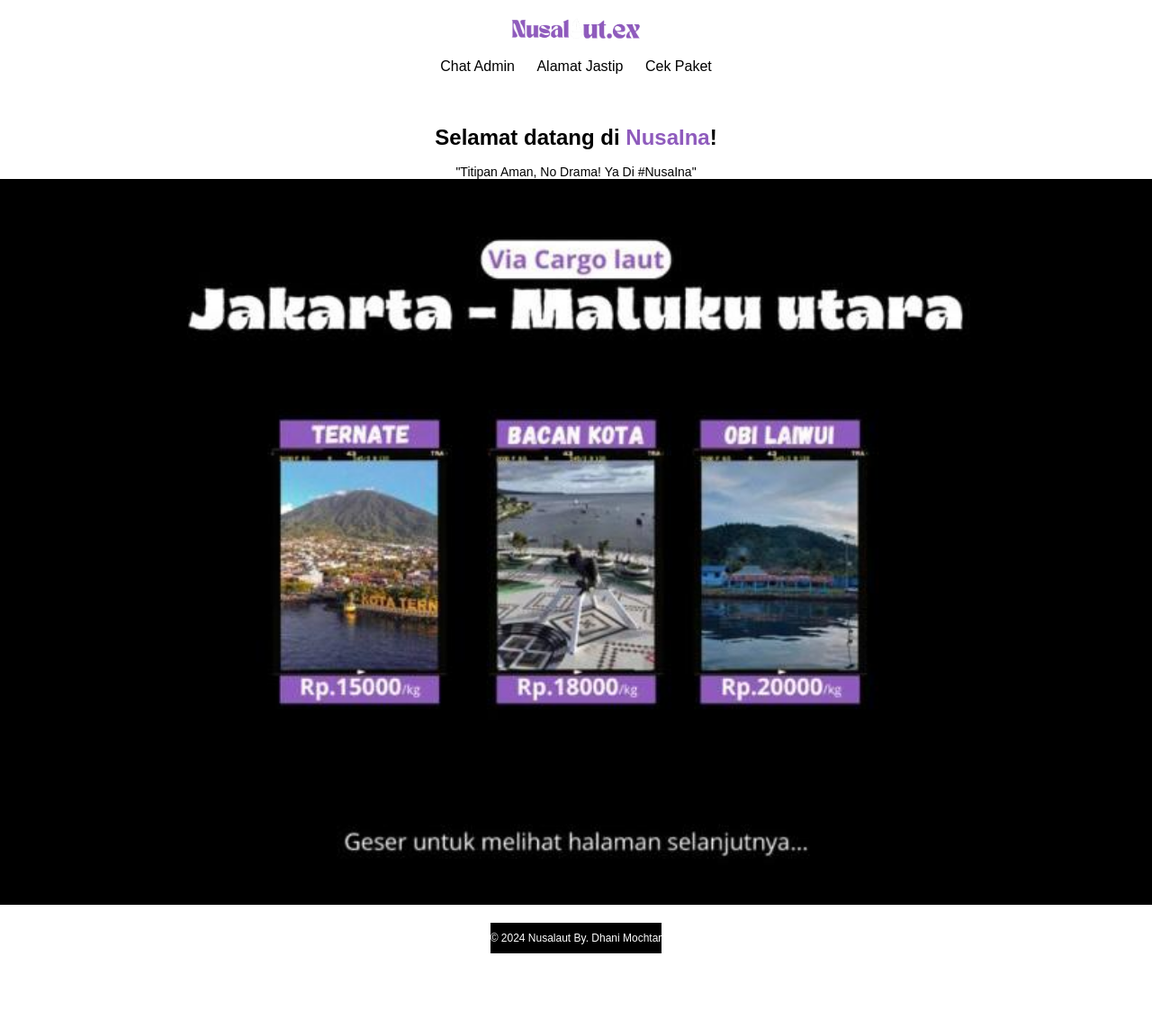
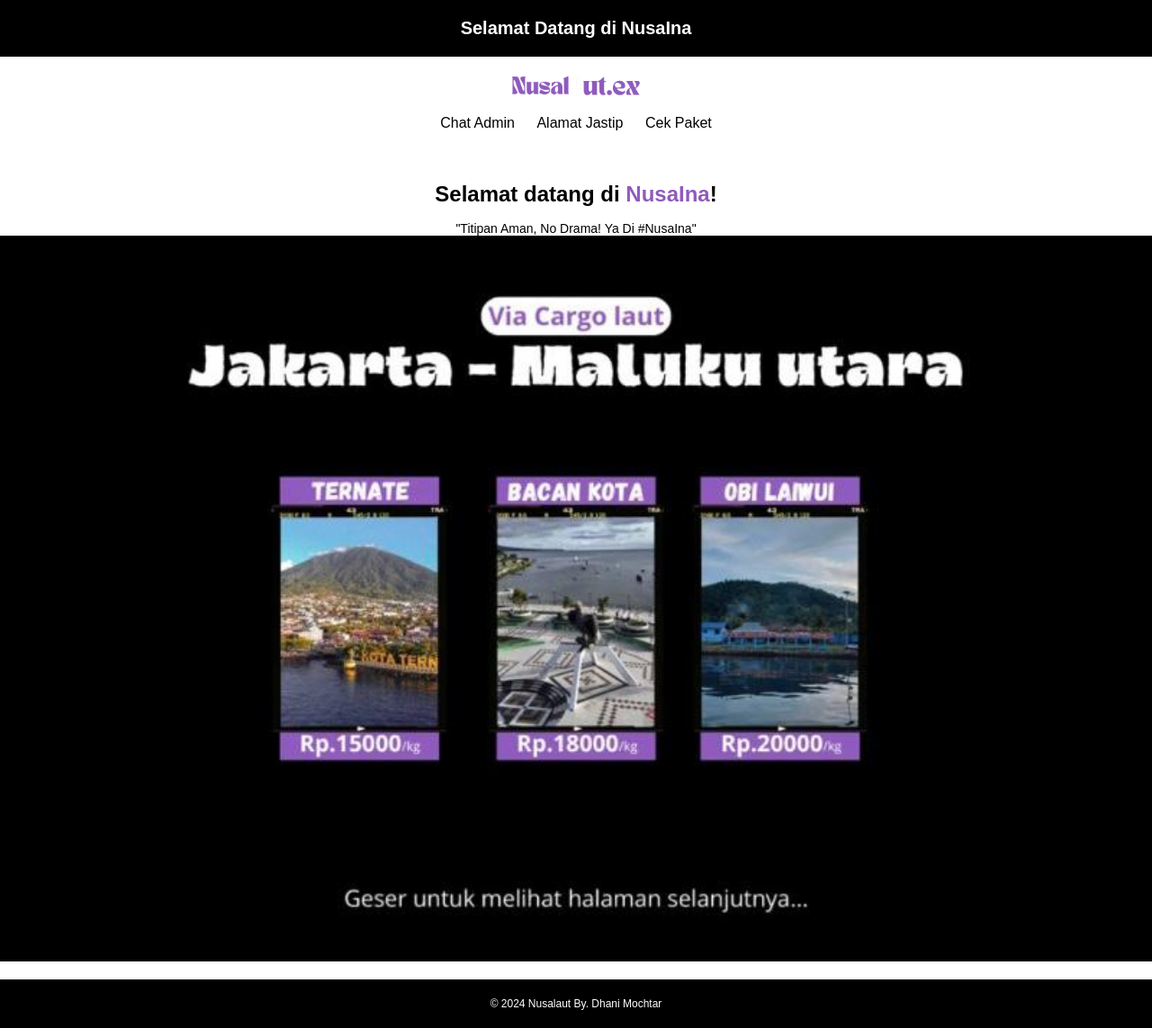
Before and after one commit to sagujastip/nl, a plain HTML site: page index.html in a window 1280 px wide. Shown: the top 1143 px of the page at 90% size. Before the commit the page ends 1060 px from the top, so only its background shows below. Drawn offline with Linux system fonts and the light colour scheme.

Commit message:
Update index.html

```diff
--- a/index.html
+++ b/index.html
@@ -13,8 +13,22 @@
             color: #000; /* Warna teks hitam */
             display: flex;
             flex-direction: column;
-            align-items: center; /* Konten di tengah horizontal */
-            min-height: 100vh; /* Minimal tinggi layar penuh */
+            align-items: center;
+            min-height: 100vh; /* Tinggi minimal penuh layar */
+        }
+
+        /* Header */
+        .header {
+            background-color: #000; /* Warna hitam untuk full headset atas */
+            color: #fff; /* Warna teks putih */
+            width: 100%;
+            padding: 20px 0; /* Padding untuk tinggi headset */
+            text-align: center;
+        }
+
+        .header h1 {
+            margin: 0;
+            font-size: 20px;
         }
 
         /* Logo */
@@ -85,16 +99,25 @@
 
         /* Footer */
         footer {
-            background-color: #000;
-            color: #fff;
+            background-color: #000; /* Warna hitam untuk full headset bawah */
+            color: #fff; /* Teks footer menjadi putih */
+            width: 100%;
             text-align: center;
-            padding: 10px 0;
+            padding: 20px 0; /* Padding untuk tinggi headset */
+        }
+
+        footer p {
+            margin: 0;
             font-size: 12px;
-            margin-top: auto;
         }
     </style>
 </head>
 <body>
+
+    <!-- Header -->
+    <div class="header">
+        <h1>Selamat Datang di NusaIna</h1>
+    </div>
 
     <!-- Logo dan Link -->
     <div class="logo-container">
@@ -121,7 +144,7 @@
 
     <!-- Footer -->
     <footer>
-        © 2024 Nusalaut By. Dhani Mochtar
+        <p>© 2024 Nusalaut By. Dhani Mochtar</p>
     </footer>
 
 </body>
```
